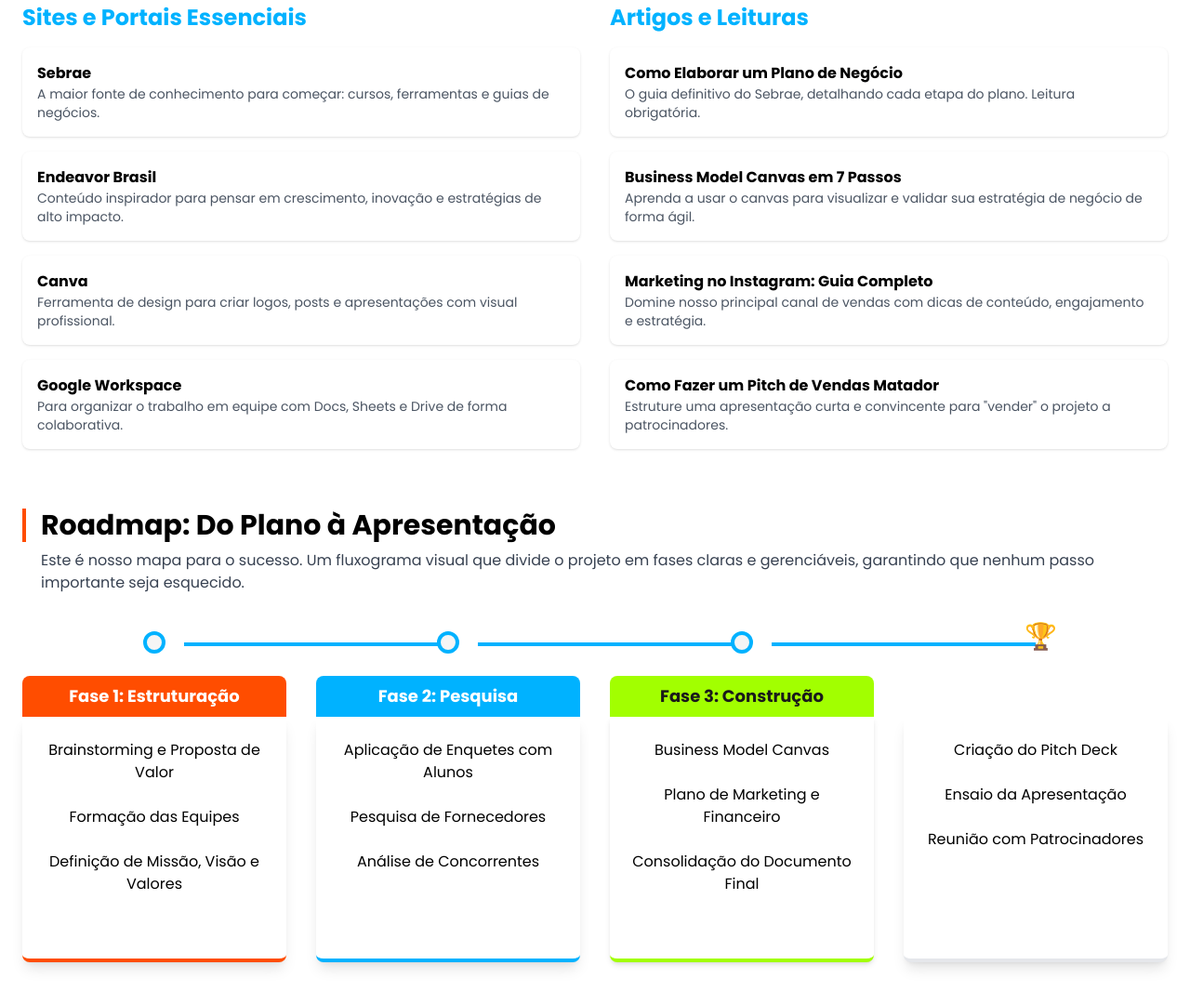
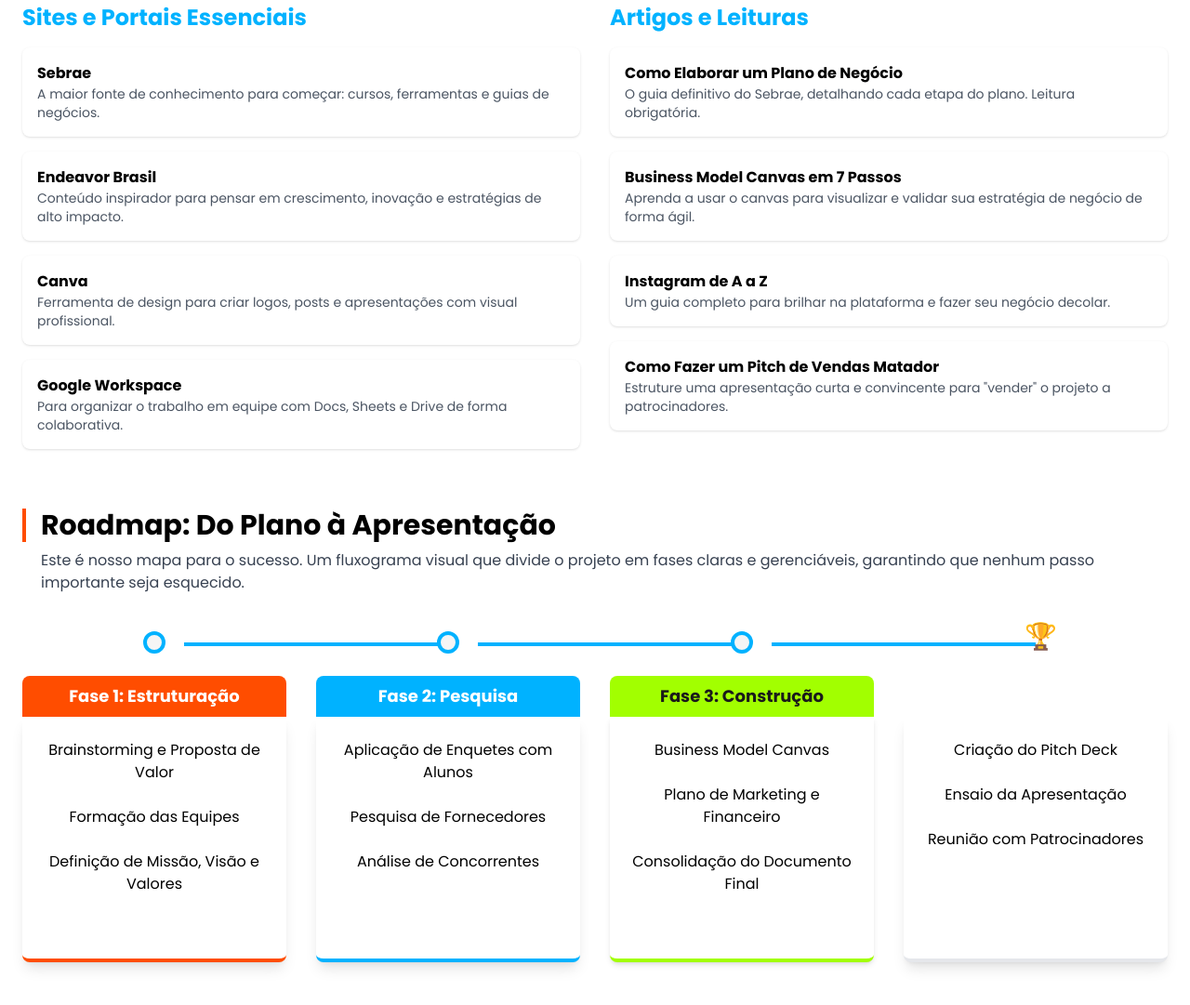
Before and after one commit to wilderpaz/-2-A-AMADOS, a plain HTML site: page index.html in a window 1280 px wide. Shown: the part 2272-3353 px from the top of the page at 93% size. Drawn offline with nearby package versions, Linux system fonts and the light colour scheme.

Commit message:
Update index.html

```diff
--- a/index.html
+++ b/index.html
@@ -279,9 +279,9 @@
                             <h5 class="font-bold">Business Model Canvas em 7 Passos</h5>
                             <p class="text-sm text-gray-600">Aprenda a usar o canvas para visualizar e validar sua estratégia de negócio de forma ágil.</p>
                         </a>
-                        <a href="https://rockcontent.com/br/blog/marketing-para-instagram/" target="_blank" class="block resource-card bg-white p-4 rounded-lg shadow">
-                            <h5 class="font-bold">Marketing no Instagram: Guia Completo</h5>
-                            <p class="text-sm text-gray-600">Domine nosso principal canal de vendas com dicas de conteúdo, engajamento e estratégia.</p>
+                        <a href="https://sebrae.com.br/Sebrae/Portal%20Sebrae/UFs/MS/Anexos/2024/Instagram%20de%20A%20a%20Z.pdf" target="_blank" class="block resource-card bg-white p-4 rounded-lg shadow">
+                            <h5 class="font-bold">Instagram de A a Z</h5>
+                            <p class="text-sm text-gray-600">Um guia completo para brilhar na plataforma e fazer seu negócio decolar.</p>
                         </a>
                          <a href="https://blog.hubspot.com/sales/sales-pitch-examples" target="_blank" class="block resource-card bg-white p-4 rounded-lg shadow">
                             <h5 class="font-bold">Como Fazer um Pitch de Vendas Matador</h5>
```
